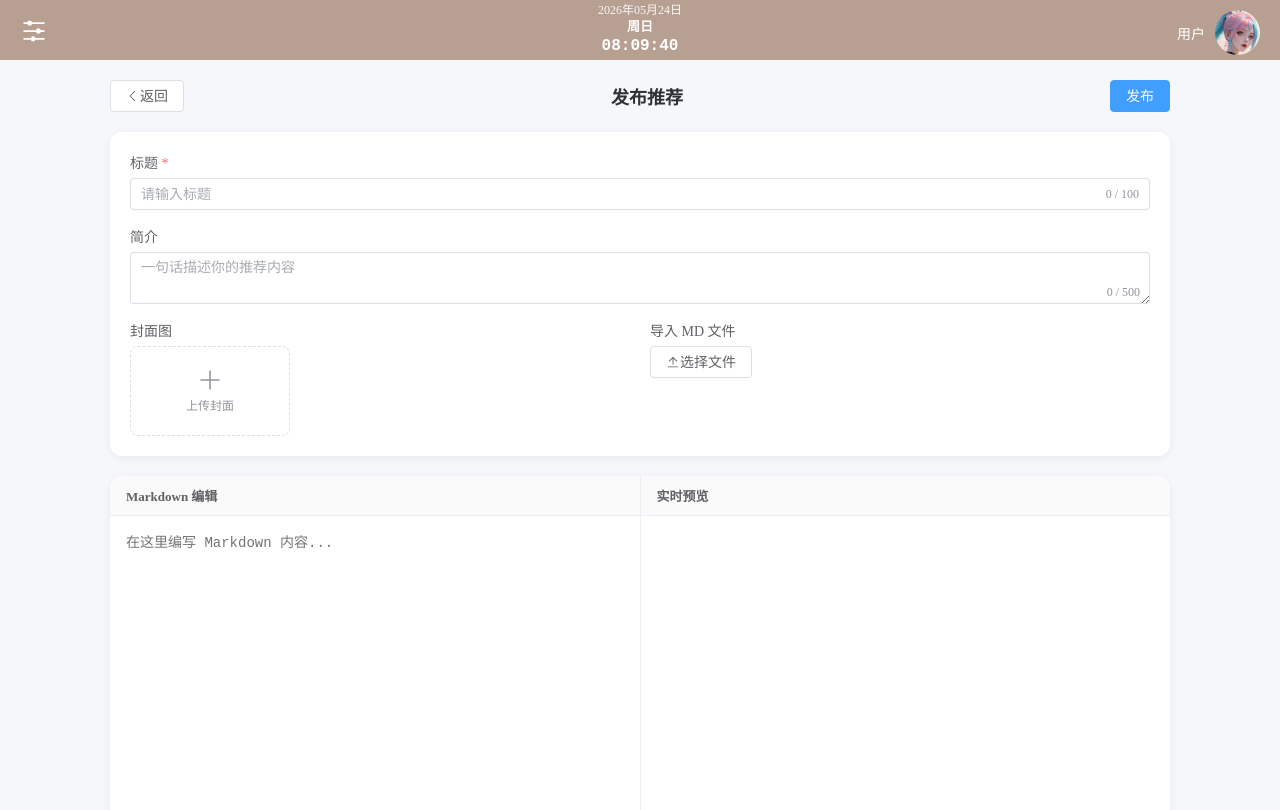
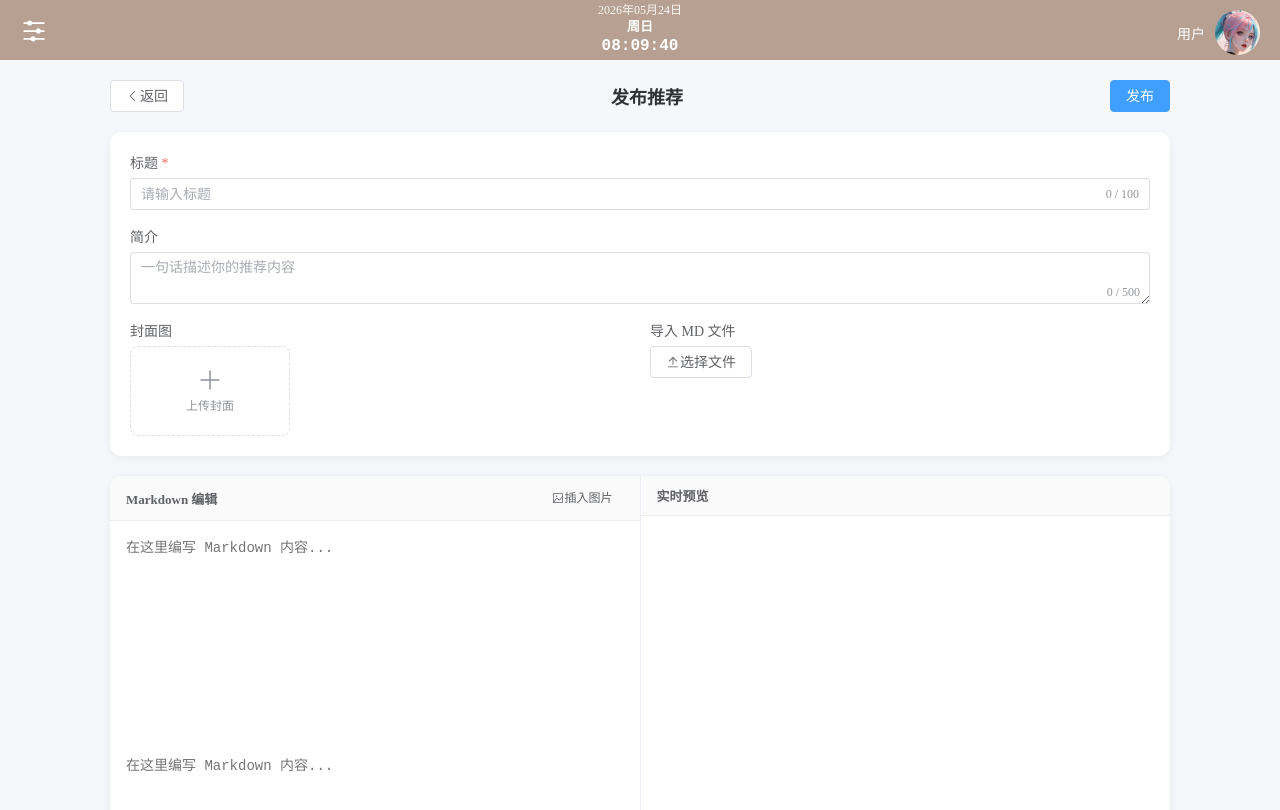
Before and after one commit to Yinshuo2619com/Focus-Alpha-Matrix-Assistant, a Vue app in the folder frontend/: page /recommend/new in a window 1280 px wide. Shown: the top 810 px of the page. Built offline with nearby package versions, Linux system fonts and the light colour scheme; no server answers; sample sign-in values are in the browser's storage.

Commit message:
MD 编辑器支持图片上传
- 添加插入图片按钮，上传到 COS recommend/images/ 目录
- 支持拖拽图片到编辑器区域自动上传
- 上传后在光标位置插入 Markdown 图片链接
- 后端 /api/cos/upload 接口支持 type 参数区分封面和内容图片

```diff
--- a/frontend/src/views/RecommendEditor.vue
+++ b/frontend/src/views/RecommendEditor.vue
@@ -70,7 +70,30 @@
       <!-- MD 编辑器 + 预览 -->
       <div class="editor-body">
         <div class="editor-pane">
-          <div class="pane-header">Markdown 编辑</div>
+          <div class="pane-header">
+            <span>Markdown 编辑</span>
+            <div class="editor-toolbar">
+              <el-upload
+                :show-file-list="false"
+                :before-upload="handleImageUpload"
+                accept="image/*"
+              >
+                <el-button size="small" text>
+                  <el-icon><Picture /></el-icon>
+                  插入图片
+                </el-button>
+              </el-upload>
+            </div>
+          </div>
+          <textarea
+            v-model="form.content"
+            class="md-textarea"
+            placeholder="在这里编写 Markdown 内容..."
+            @scroll="syncScroll('editor')"
+            @drop="handleDrop"
+            @dragover.prevent
+            ref="editorRef"
+          ></textarea>
           <textarea
             v-model="form.content"
             class="md-textarea"
@@ -97,7 +120,7 @@
 import { ref, computed, onMounted } from 'vue'
 import { useRoute, useRouter } from 'vue-router'
 import { ElMessage } from 'element-plus'
-import { ArrowLeft, Plus, Upload, Close } from '@element-plus/icons-vue'
+import { ArrowLeft, Plus, Upload, Close, Picture } from '@element-plus/icons-vue'
 import MarkdownIt from 'markdown-it'
 import StatusBar from '@/components/StatusBar.vue'
 import request from '@/utils/request'
@@ -147,6 +170,7 @@ const handleMdUpload = (file: File) => {
 const handleCoverSelect = async (file: File) => {
   const formData = new FormData()
   formData.append('file', file)
+  formData.append('type', 'cover')
   try {
     const res = await request.post('/cos/upload', formData, {
       headers: { 'Content-Type': 'multipart/form-data' }
@@ -157,6 +181,52 @@ const handleCoverSelect = async (file: File) => {
     ElMessage.error(err.message || '封面上传失败')
   }
   return false
+}
+
+const insertTextAtCursor = (text: string) => {
+  const textarea = editorRef.value
+  if (!textarea) return
+  const start = textarea.selectionStart
+  const end = textarea.selectionEnd
+  const content = form.value.content
+  form.value.content = content.substring(0, start) + text + content.substring(end)
+  // 恢复光标位置
+  setTimeout(() => {
+    textarea.focus()
+    textarea.setSelectionRange(start + text.length, start + text.length)
+  }, 0)
+}
+
+const handleImageUpload = async (file: File) => {
+  const formData = new FormData()
+  formData.append('file', file)
+  formData.append('type', 'image')
+  try {
+    ElMessage.info('图片上传中...')
+    const res = await request.post('/cos/upload', formData, {
+      headers: { 'Content-Type': 'multipart/form-data' }
+    }) as any
+    const url = res.data
+    const mdImage = `![${file.name}](${url})`
+    insertTextAtCursor(mdImage)
+    ElMessage.success('图片插入成功')
+  } catch (err: any) {
+    ElMessage.error(err.message || '图片上传失败')
+  }
+  return false
+}
+
+const handleDrop = async (e: DragEvent) => {
+  e.preventDefault()
+  const files = e.dataTransfer?.files
+  if (!files || files.length === 0) return
+
+  const file = files[0]
+  if (!file.type.startsWith('image/')) {
+    ElMessage.warning('只能拖拽图片文件')
+    return
+  }
+  await handleImageUpload(file)
 }
 
 const handleSubmit = async () => {
@@ -357,6 +427,15 @@ onMounted(async () => {
   color: #606266;
   background: #fafafa;
   border-bottom: 1px solid #ebeef5;
+  display: flex;
+  align-items: center;
+  justify-content: space-between;
+}
+
+.editor-toolbar {
+  display: flex;
+  align-items: center;
+  gap: 4px;
 }
 
 .md-textarea {
```
Also changed, not shown: 1 other file (tests, documents, lock files or other folders).
